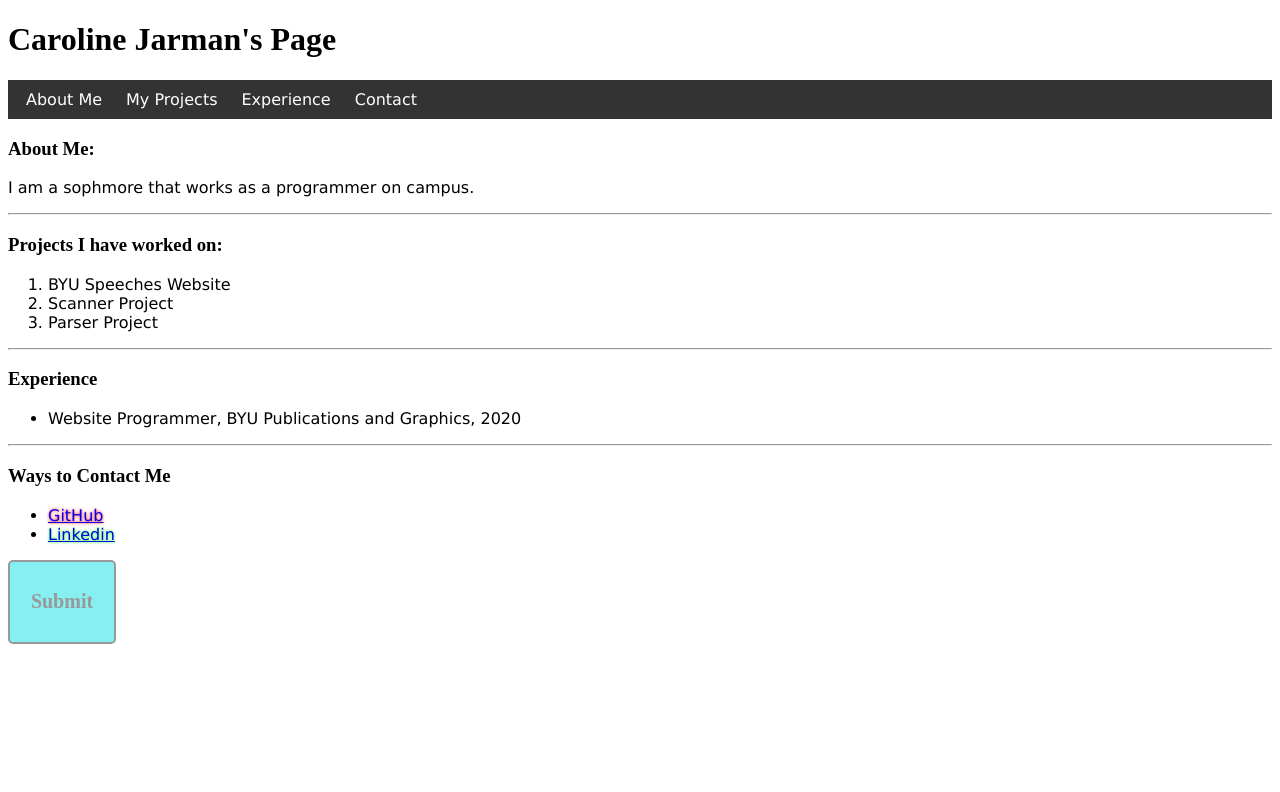
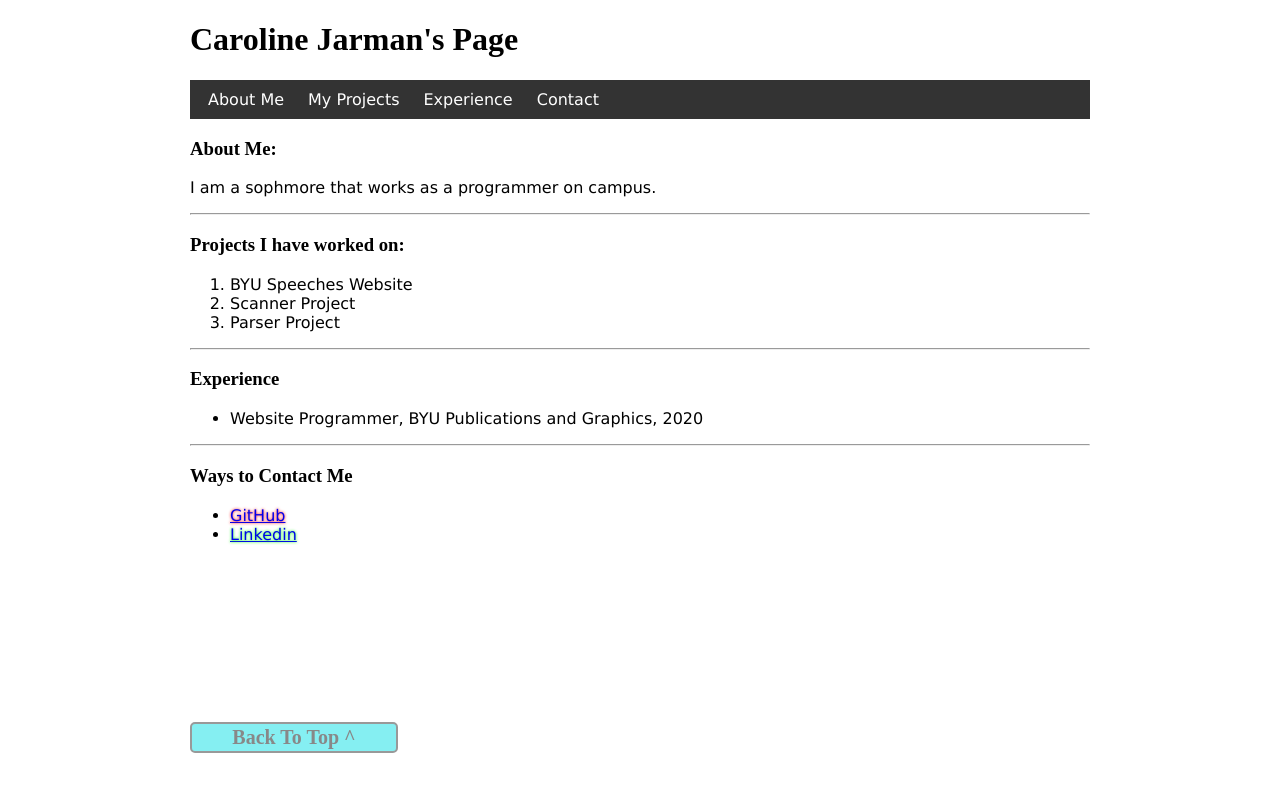
Before and after one commit to carolinerose24/portfolio, a plain HTML site: page index.html in a window 1280 px wide. Drawn offline with Linux system fonts and the light colour scheme.

Commit message:
adds a back to top button and auto margins

```diff
--- a/index.html
+++ b/index.html
@@ -6,7 +6,7 @@
     <link rel='stylesheet' href='styles.css'/>
   </head>
   <body>
-    <h1>Caroline Jarman's Page</h1>
+    <h1 id="Top">Caroline Jarman's Page</h1>
     <div class="Navigation">
       <ul class="nav-bar">
         <li class="nav-bar__item">About Me</li>
@@ -43,8 +43,9 @@
         <li id="linkedin"><a href="https://www.linkedin.com/in/caroline-jarman-b33500193"/>Linkedin</a></li>
       </ul>
     </div>
+    <br><br><br><br><br><br><br><br><br>
     <div class="button">
-      <h4>Submit</h4>
+      <a href="#Top">Back To Top ^</a>
     </div>
   </body>
 </html>
--- a/styles.css
+++ b/styles.css
@@ -1,6 +1,8 @@
 body {
   font-family: serif;
   font-size: 16px;
+  width: 900px;
+  margin: 0 auto;
 }
 
 h1, h2, h3, h4, h5, h6 {
@@ -11,9 +13,7 @@ p, li {
   font-family: verdana;
 }
 
-a:hover {
-  text-transform: uppercase;
-}
+
 
 .nav-bar {
   list-style-type: none;
@@ -35,6 +35,18 @@ a:hover {
   background-color: #FF0000;
 }
 
+.Contact a:hover {
+  text-transform: uppercase;
+}
+
+#github {
+  text-shadow: 0 0 3px #FF0000;
+}
+
+#linkedin {
+  text-shadow: 0 0 3px #00FF00;
+}
+
 .button {
   color: #999;
   background-color: #85eff2;
@@ -44,17 +56,14 @@ a:hover {
   text-align: center;
   border: 2px solid #999;
   border-radius: 5px;
-  width: 100px;
+  width: 200px;
+}
+
+.button a {
+  text-decoration: none;
+  color: #888;
 }
 
 .button:hover {
   box-shadow: 2px 2px #888888;
 }
-
-#github {
-  text-shadow: 0 0 3px #FF0000;
-}
-
-#linkedin {
-  text-shadow: 0 0 3px #00FF00;
-}
```
